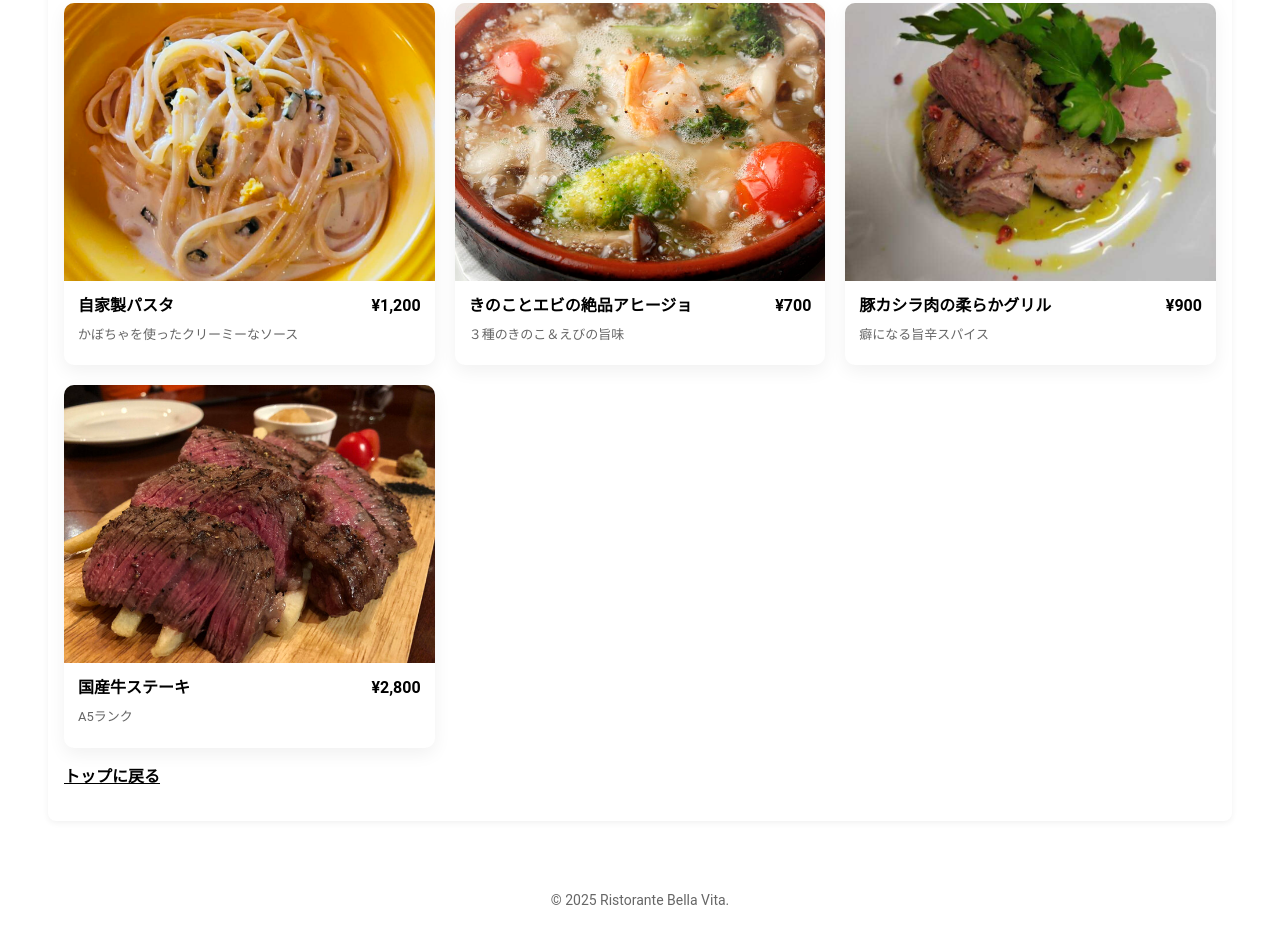
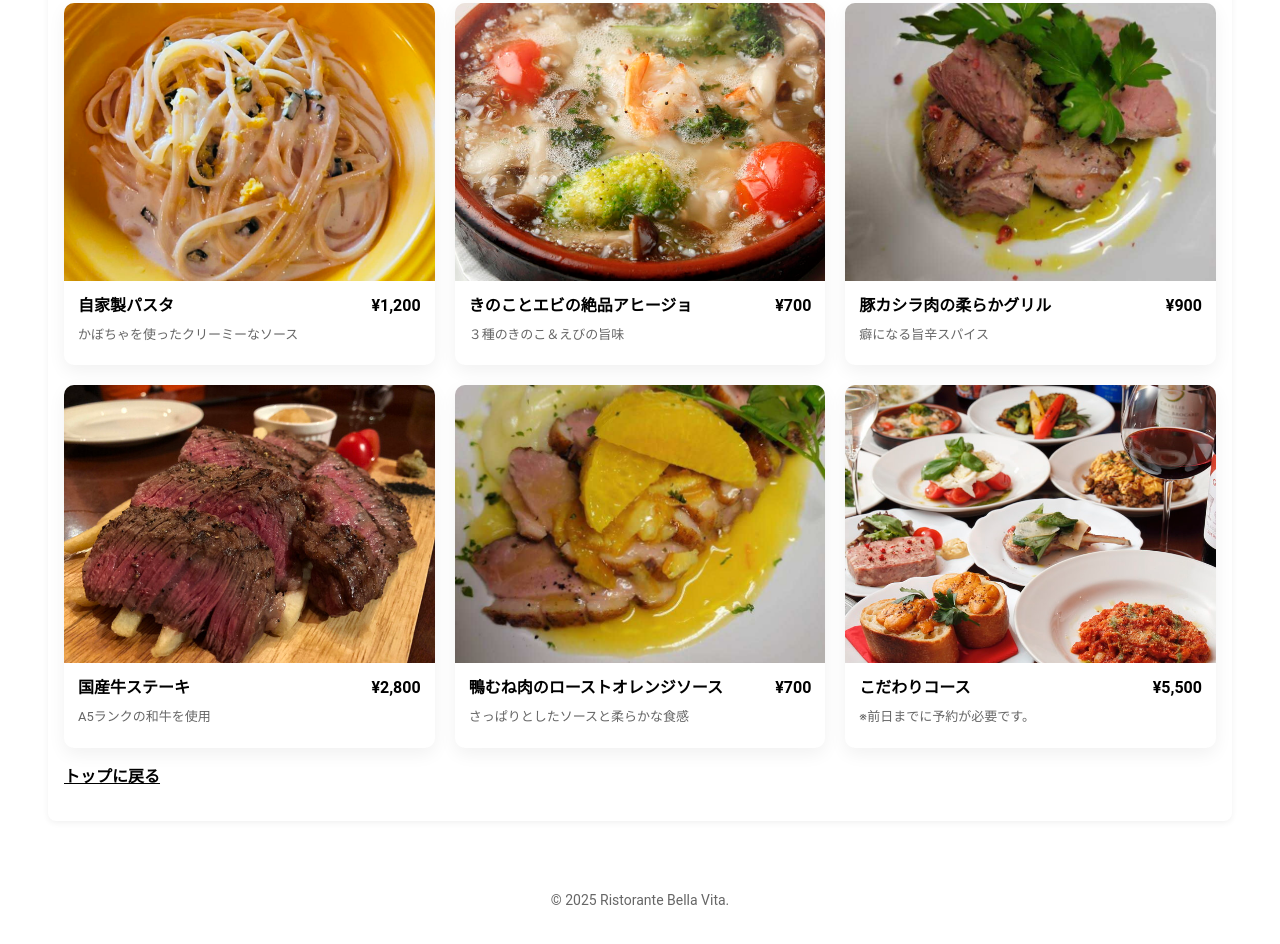
Before and after one commit to tasuku02203262-source/vcd5, a plain HTML site: page menu.html in a window 1280 px wide. Shown: the part 342-1286 px from the top of the page. Drawn offline with Linux system fonts and the light colour scheme.

Commit message:
Add files via upload

```diff
--- a/menu.html
+++ b/menu.html
@@ -72,14 +72,42 @@
 
       <article class="menu-card">
         <a class="photo" href="国産業ステーキ2.jpg" data-large="国産業ステーキ2.jpg">
-          <img src="国産業ステーキ2.jpg"loading="lazy">
+          <img src="国産業ステーキ2.jpg" loading="lazy">
         </a>
         <div class="content">
           <div class="meta">
             <strong>国産牛ステーキ</strong>
-            <div class="desc">A5ランク</div>
+            <div class="desc">A5ランクの和牛を使用</div>
           </div>
           <div class="price">¥2,800</div>
+        </div>
+      </article>
+
+
+		 <article class="menu-card">
+        <a class="photo" href="鴨むね肉のローストオレンジソース.jpg" data-large="鴨むね肉のローストオレンジソース.jpg">
+          <img src="鴨むね肉のローストオレンジソース.jpg" loading="lazy">
+        </a>
+        <div class="content">
+          <div class="meta">
+            <strong>鴨むね肉のローストオレンジソース</strong>
+            <div class="desc">さっぱりとしたソースと柔らかな食感</div>
+          </div>
+          <div class="price">¥700</div>
+        </div>
+      </article>
+
+
+		<article class="menu-card">
+        <a class="photo" href="こだわり3コース料理.jpg" data-large="こだわり3コース料理.jpg">
+          <img src="こだわり3コース料理.jpg" loading="lazy">
+        </a>
+        <div class="content">
+          <div class="meta">
+            <strong>こだわりコース</strong>
+            <div class="desc">※前日までに予約が必要です。</div>
+          </div>
+          <div class="price">¥5,500</div>
         </div>
       </article>
 
--- a/style.css
+++ b/style.css
@@ -54,7 +54,13 @@ body{
   align-items:center;
   margin:18px 0;
 }
-.hero img{ width:48%; border-radius:var(--radius); object-fit:cover; }
+.hero img{
+display: flex;
+  position: absolute;
+  inset: 0;
+  width: 100%;
+  height: 100%;
+  object-fit: cover;}
 
 /* Main layout */
 .main{
@@ -105,17 +111,16 @@ body{
 
 /* 画像領域 */
 .menu-card .photo {
-	display: flex;
+  display: flex;
   width: 100%;
   height: 0;
-  padding-top: 75%; /* 4:3 比率 */
+  padding-top: 75%;
   position: relative;
   background: #f6f6f6;
 }
 .menu-card .photo img {
 
-	display: flex;
-
+  display: flex;
   position: absolute;
   inset: 0;
   width: 100%;
```
Also changed, not shown: index.html (+1 -1 lines), こだわり3コース料理.jpg (added), 鴨むね肉のローストオレンジソース.jpg (added).
